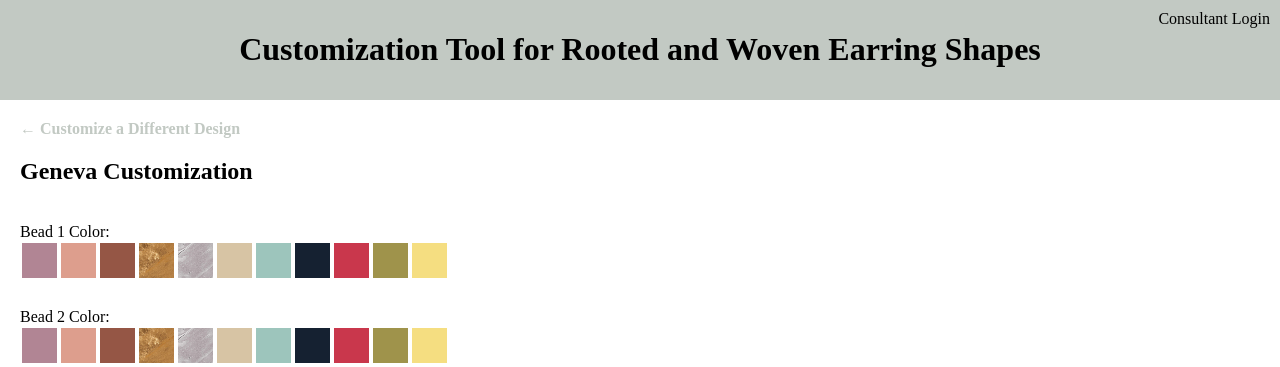
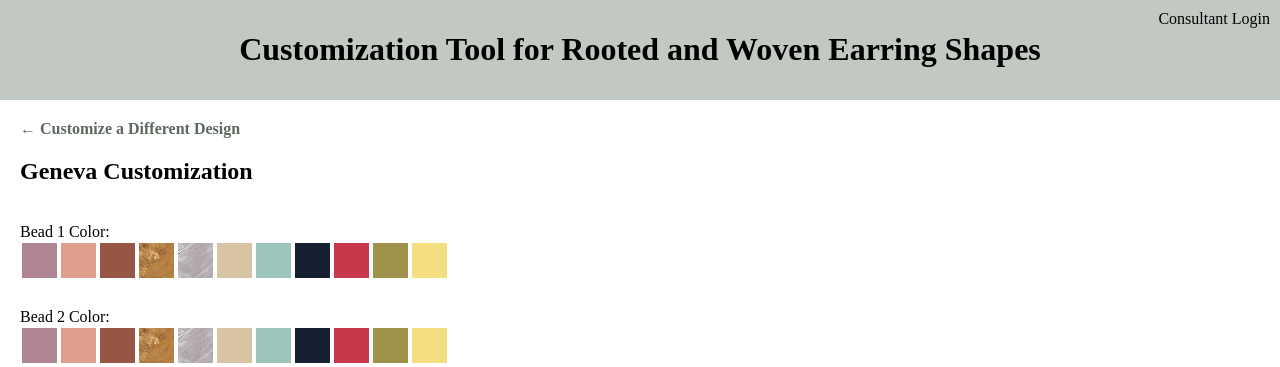
Before and after one commit to moakem/moakem.github.io, a PHP site: page /GenevaCustomization.html in a window 1280 px wide. Shown: the top 367 px of the page. Run offline with PHP 8.4, Linux system fonts and the light colour scheme.

Commit message:
Update Mockups-Styling.css

```diff
--- a/Mockups-Styling.css
+++ b/Mockups-Styling.css
@@ -112,12 +112,12 @@ figure a:hover{
 }
 
 a {
-	color: #c2c9c3;
+	color: #5D695F;
 	text-decoration: none;
 }
 
 a:visited{
-	color: #c2c9c3;
+	color: #5D695F;
 }
 
 a:hover{
```
